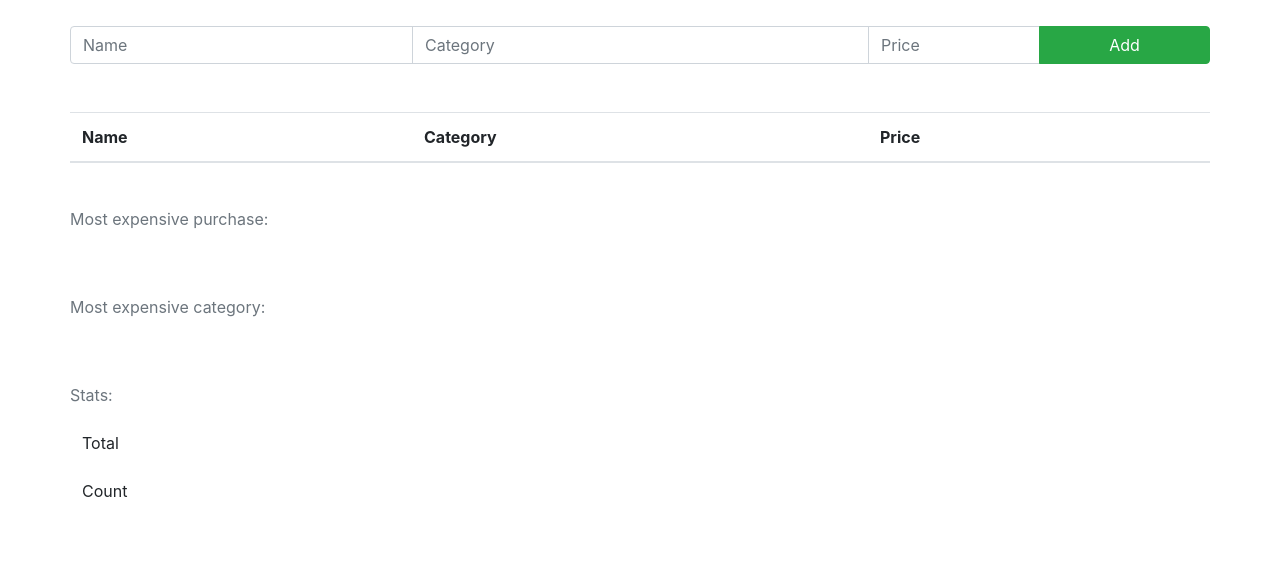
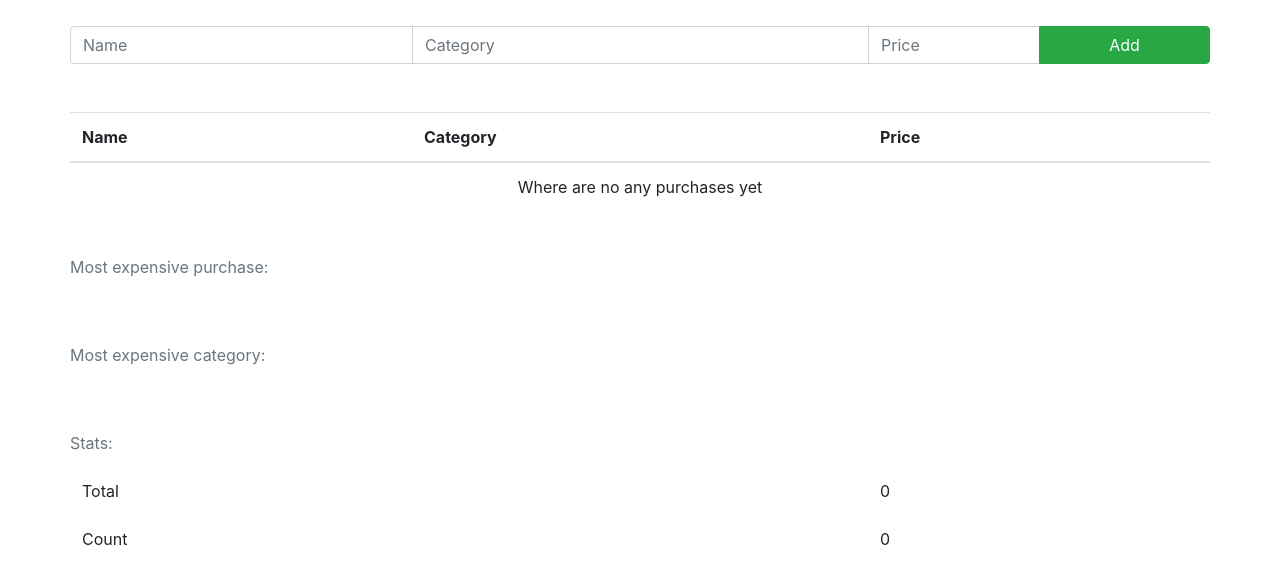
Before and after one commit to aygulmardanova/purchases-list, a website with bundled scripts: page src/index.html in a window 1280 px wide. Shown: the part 72-656 px from the top of the page. Built offline with nearby package versions, Linux system fonts and the light colour scheme.

Commit message:
fixes #7

```diff
--- a/src/index.html
+++ b/src/index.html
@@ -36,6 +36,9 @@
                         <th scope="col" style="width: 15%;"></th>
                     </tr>
                     </thead>
+                    <tr id="no-purchases-msg-row">
+                        <td colspan="4" class="no-purchases-msg">Where are no any purchases yet</td>
+                    </tr>
                 </table>
             </div>
             <div class="row mt-3">
@@ -60,11 +63,11 @@
                     <caption>Stats:</caption>
                     <tr id="stats-total">
                         <td style="width: 70%;">Total</td>
-                        <td style="width: 30%;"></td>
+                        <td style="width: 30%;">0</td>
                     </tr>
                     <tr id="stats-count">
                         <td style="width: 70%;">Count</td>
-                        <td style="width: 30%;"></td>
+                        <td style="width: 30%;">0</td>
                     </tr>
                 </table>
             </div>
--- a/src/js/app.js
+++ b/src/js/app.js
@@ -5,6 +5,7 @@ const inputCategoryEl = document.getElementById('category');
 const inputPriceEl = document.getElementById('price');
 const addEl = document.getElementById('add-btn');
 const tableEl = document.getElementById('purchases');
+const noPurchasesMsgRowEl = document.getElementById('no-purchases-msg-row');
 const sumEl = document.getElementById('purchases-sum');
 
 const mostExpensivePurchaseEl = document.getElementById('most-expensive-purchase');
@@ -69,6 +70,8 @@ function getAddElEventListener() {
         sum += price;
         sumEl.textContent = sum;
 
+        noPurchasesMsgRowEl.className = 'non-visible-element';
+
         [inputNameEl, inputCategoryEl, inputPriceEl]
             .forEach(el => el.value = '');
     };
@@ -90,6 +93,8 @@ function getRemoveElEventListener(trEl) {
 
         purchases.splice(purchases.indexOf(purchase), 1);
         tableEl.deleteRow(trEl.rowIndex);
+
+        noPurchasesMsgRowEl.className = '';
     };
 }
 
--- a/src/styles/style.css
+++ b/src/styles/style.css
@@ -2,3 +2,11 @@ caption {
     caption-side: top;
     text-align: left;
 }
+
+.no-purchases-msg {
+    text-align: center;
+}
+
+.non-visible-element {
+    display: none;
+}
```
